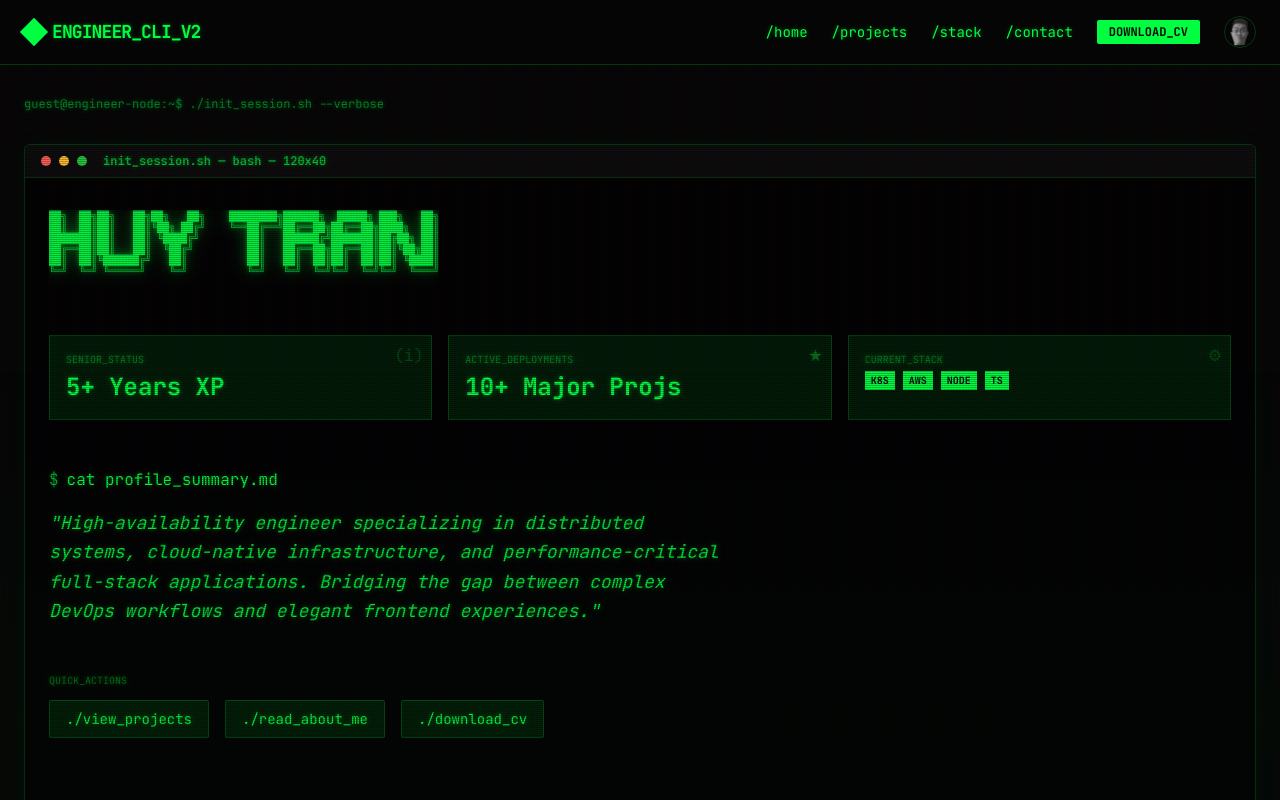
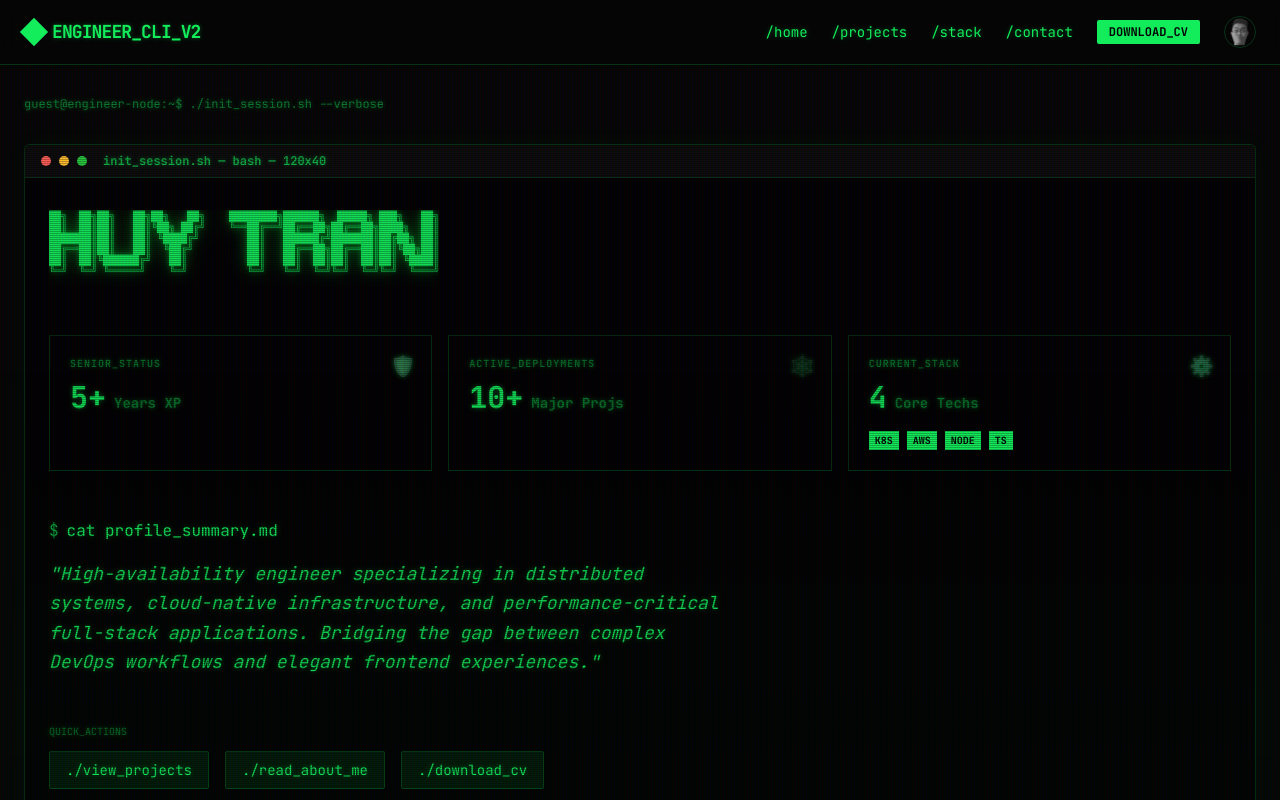
Before and after one commit to tranmani/portfolio, a Next.js app: page / in a window 1280 px wide. Shown: the top 800 px of the page. Built offline with nearby package versions, Linux system fonts and the light colour scheme.

Commit message:
stats box update

```diff
--- /dev/null
+++ b/components/StatBox.tsx
@@ -0,0 +1,58 @@
+import React from "react";
+import cx from "classnames";
+
+interface StatBoxProps {
+  label: string;
+  value: string;
+  unit?: string;
+  icon?: React.ReactNode;
+  children?: React.ReactNode;
+  className?: string;
+}
+
+const StatBox: React.FC<StatBoxProps> = ({ label, value, unit, icon, children, className }) => {
+  return (
+    <div className={cx(
+      "group relative border border-terminal-border p-5 bg-black/40 transition-all duration-300",
+      "hover:border-terminal-green hover:shadow-[0_0_15px_rgba(0,255,65,0.2)]",
+      className
+    )}>
+      {/* Label */}
+      <div className="text-[10px] uppercase text-terminal-green/40 mb-2 font-bold tracking-widest group-hover:text-terminal-green/60 transition-colors">
+        {label}
+      </div>
+
+      {/* Main Content Area */}
+      <div className="flex flex-col gap-1 relative z-10">
+        <div className="flex items-baseline gap-2">
+          <div className="text-3xl font-bold text-terminal-green/90 group-hover:text-terminal-green transition-all duration-300 relative">
+            {value}
+
+            {/* Hover Scanline/Grid Effect layer */}
+            <div className="absolute inset-0 opacity-0 group-hover:opacity-100 transition-opacity pointer-events-none overflow-hidden mix-blend-overlay">
+              <div className="absolute inset-0 stat-grid-pattern h-full w-full" />
+              <div className="absolute inset-0 bg-gradient-to-b from-transparent via-terminal-green/5 to-transparent h-1/2 w-full animate-scan" style={{ animationDuration: '4s' }} />
+            </div>
+          </div>
+          {unit && (
+            <div className="text-sm font-bold text-terminal-green/40 group-hover:text-terminal-green/60 transition-colors">
+              {unit}
+            </div>
+          )}
+        </div>
+        {children && <div className="mt-2 group-hover:brightness-125 transition-all">{children}</div>}
+      </div>
+
+      {/* Icon */}
+      <div className="absolute top-4 right-4 text-terminal-green/20 group-hover:text-terminal-green/80 group-hover:scale-110 group-hover:drop-shadow-[0_0_5px_rgba(0,255,65,0.5)] transition-all duration-500">
+        {icon}
+      </div>
+
+      {/* Bottom decorative corner border (only on hover) */}
+      <div className="absolute bottom-0 right-0 w-2 h-2 border-r border-b border-terminal-green opacity-0 group-hover:opacity-100 transition-opacity" />
+      <div className="absolute top-0 left-0 w-2 h-2 border-l border-t border-terminal-green opacity-0 group-hover:opacity-100 transition-opacity" />
+    </div>
+  );
+};
+
+export default StatBox;
--- a/lib/config.ts
+++ b/lib/config.ts
@@ -3,7 +3,7 @@ import { generateAscii } from "./ascii";
 export const portfolioConfig = {
   profile: {
     name: "Huy",
-    title: "SENIOR ENGINEER",
+    title: "SOFTWARE ENGINEER",
     asciiTitle: generateAscii("Huy Tran"),
     location: "Amsterdam, NL (AWS-01)",
     yearsXp: "5+",
--- a/pages/index.tsx
+++ b/pages/index.tsx
@@ -5,6 +5,7 @@ import TerminalWindow from "@/components/TerminalWindow";
 import CommandLine from "@/components/CommandLine";
 import QuickAction from "@/components/QuickAction";
 import AsciiText from "@/components/AsciiText";
+import StatBox from "@/components/StatBox";
 
 
 const Home: React.FC = () => {
@@ -30,35 +31,34 @@ const Home: React.FC = () => {
 
           {/* Stats Grid */}
           <div className="grid grid-cols-1 md:grid-cols-3 gap-4 mb-12">
-            <div className="border border-terminal-border p-4 bg-terminal-green-faint relative group overflow-hidden">
-              <div className="text-[10px] uppercase text-terminal-green/40 mb-1">SENIOR_STATUS</div>
-              <div className="text-2xl font-bold">{profile.yearsXp} Years XP</div>
-              <div className="absolute top-2 right-2 opacity-20 group-hover:opacity-100 transition-opacity">
-                (i)
-              </div>
-            </div>
+            <StatBox
+              label="SENIOR_STATUS"
+              value={profile.yearsXp}
+              unit="Years XP"
+              icon={<span className="text-xl">🛡️</span>}
+            />
 
-            <div className="border border-terminal-border p-4 bg-terminal-green-faint relative group overflow-hidden">
-              <div className="text-[10px] uppercase text-terminal-green/40 mb-1">ACTIVE_DEPLOYMENTS</div>
-              <div className="text-2xl font-bold">{profile.projectsCount} Major Projs</div>
-              <div className="absolute top-2 right-2 text-terminal-green opacity-40">
-                ★
-              </div>
-            </div>
+            <StatBox
+              label="ACTIVE_DEPLOYMENTS"
+              value={profile.projectsCount}
+              unit="Major Projs"
+              icon={<span className="text-xl">🕸️</span>}
+            />
 
-            <div className="border border-terminal-border p-4 bg-terminal-green-faint relative overflow-hidden">
-              <div className="text-[10px] uppercase text-terminal-green/40 mb-1">CURRENT_STACK</div>
+            <StatBox
+              label="CURRENT_STACK"
+              value={profile.currentStack.length.toString()}
+              unit="Core Techs"
+              icon={<span className="text-xl">⚙️</span>}
+            >
               <div className="flex gap-2 flex-wrap mt-1">
-                {profile.currentStack.map(tech => (
+                {profile.currentStack.map((tech: string) => (
                   <span key={tech} className="px-1.5 py-0.5 bg-terminal-green text-background text-[10px] font-bold">
                     {tech}
                   </span>
                 ))}
               </div>
-              <div className="absolute top-2 right-2 opacity-20">
-                ⚙
-              </div>
-            </div>
+            </StatBox>
           </div>
 
           {/* Profile Summary Section */}
@@ -73,7 +73,7 @@ const Home: React.FC = () => {
           <div>
             <div className="text-[10px] uppercase text-terminal-green/40 mb-3">QUICK_ACTIONS</div>
             <div className="flex flex-wrap gap-4">
-              {quickActions.map(action => (
+              {quickActions.map((action: any) => (
                 <QuickAction key={action.label} label={action.label} path={action.path} />
               ))}
             </div>
--- a/styles/globals.css
+++ b/styles/globals.css
@@ -11,7 +11,7 @@ html, body {
 @layer base {
   body {
     @apply bg-background text-terminal-green font-mono overflow-x-hidden min-h-screen;
-    text-shadow: 0 0 5px rgba(0, 255, 65, 0.4);
+    text-shadow: 0 0 5px rgba(19, 236, 91, 0.4);
   }
 
   ::selection {
@@ -55,6 +55,11 @@ html, body {
       rgba(0, 255, 65, 0.5) 50%,
       transparent
     );
+  }
+
+  .stat-grid-pattern {
+    background-image: radial-gradient(rgba(0, 255, 65, 0.2) 1px, transparent 0);
+    background-size: 4px 4px;
   }
 }
 
--- a/tailwind.config.js
+++ b/tailwind.config.js
@@ -10,10 +10,10 @@ module.exports = {
     extend: {
       colors: {
         background: "#050505",
-        "terminal-green": "#00FF41",
-        "terminal-green-dim": "rgba(0, 255, 65, 0.4)",
-        "terminal-green-faint": "rgba(0, 255, 65, 0.1)",
-        "terminal-border": "rgba(0, 255, 65, 0.2)",
+        "terminal-green": "#13ec5b",
+        "terminal-green-dim": "rgba(19, 236, 91, 0.4)",
+        "terminal-green-faint": "rgba(19, 236, 91, 0.1)",
+        "terminal-border": "rgba(19, 236, 91, 0.2)",
       },
       fontFamily: {
         mono: ["'JetBrains Mono'", "monospace"],
```
